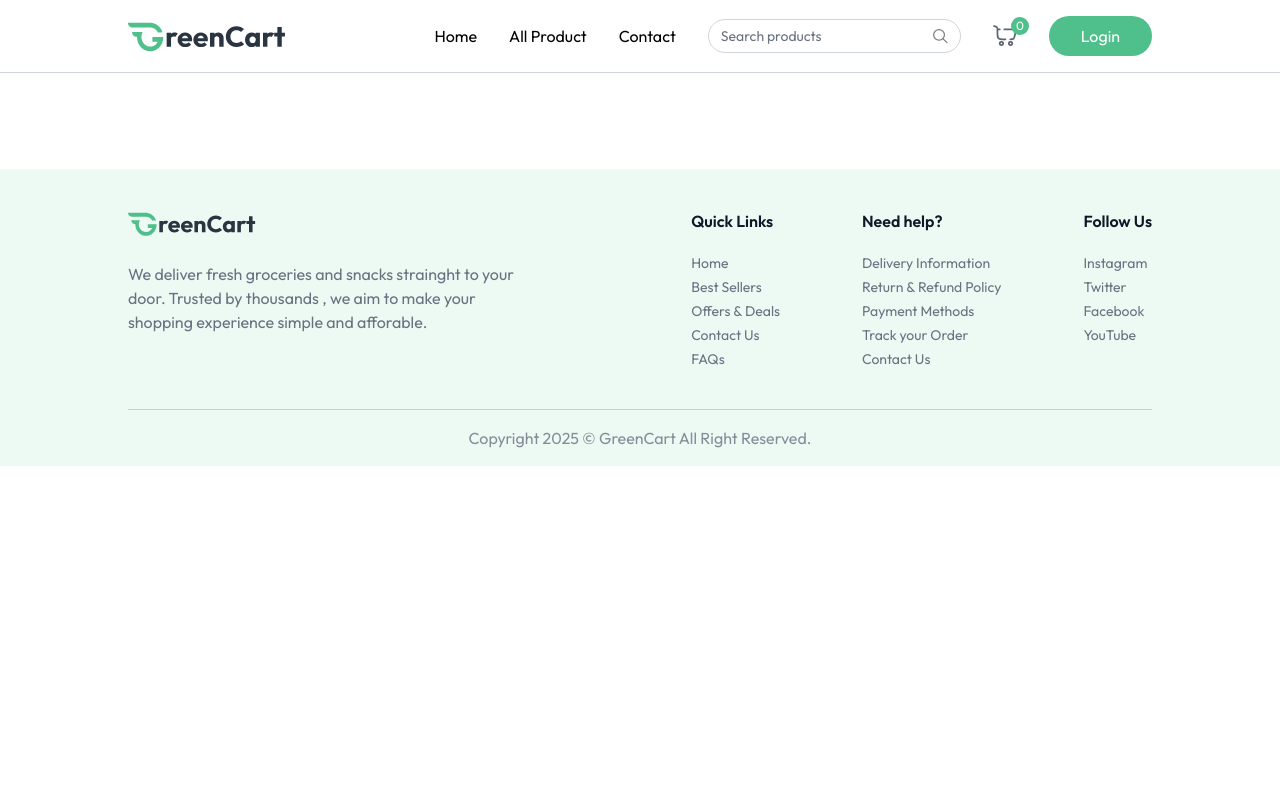
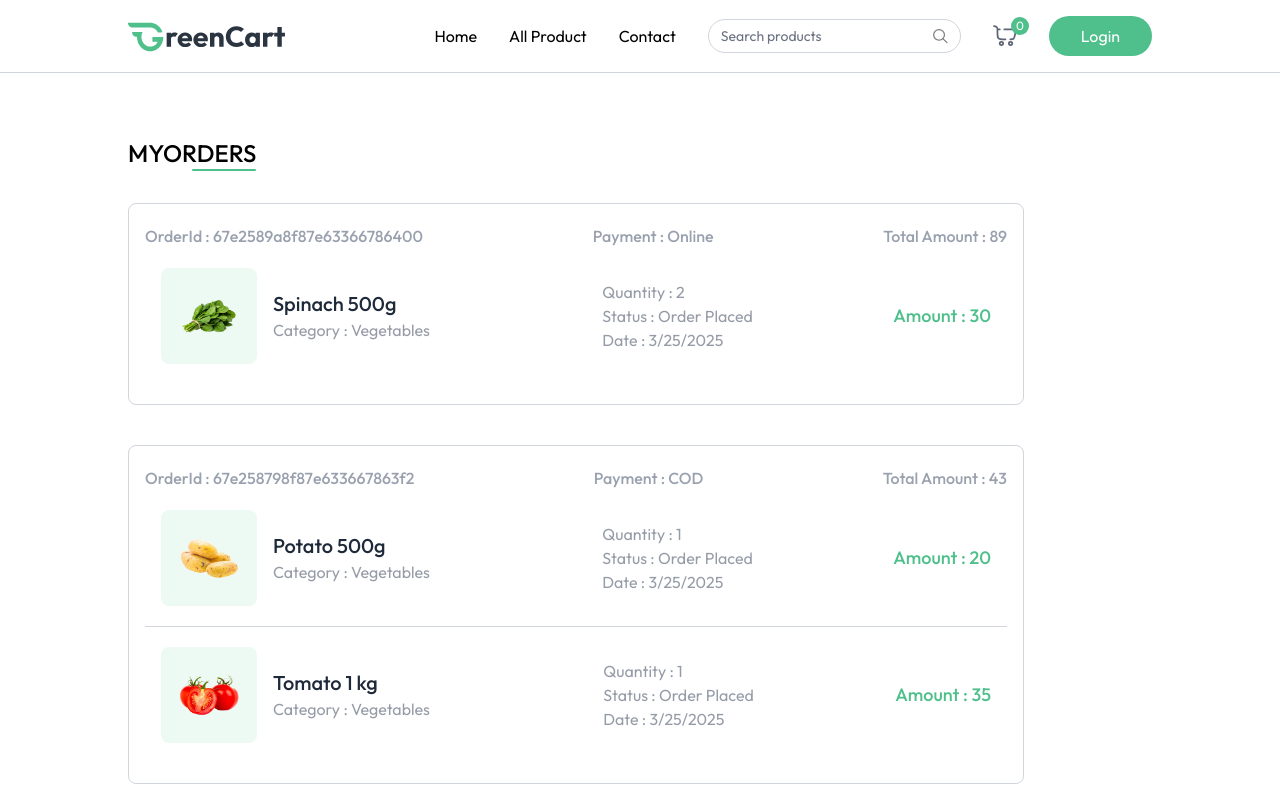
Before and after one commit to AnmolK08/GREEN_CART, a React (Vite) app in the folder frontend/: page /my-orders in a window 1280 px wide. Shown: the top 800 px of the page. Built offline with nearby package versions, Linux system fonts and the light colour scheme.

Commit message:
Added My Orders page and update currency handling in components

```diff
--- a/frontend/src/App.jsx
+++ b/frontend/src/App.jsx
@@ -11,6 +11,7 @@
 import ProductDetails from "./pages/ProductDetails.jsx";
 import Cart from "./pages/Cart.jsx";
 import AddAddress from "./pages/AddAddress.jsx";
+import MyOrders from "./pages/MyOrders.jsx";
 
 function App() {
   const isSellerPath = useLocation().pathname.includes("seller");
@@ -34,6 +35,7 @@
           <Route path="/products/:category/:id" element={ <ProductDetails/> } />
           <Route path="/cart" element={<Cart/>} />
           <Route path="/add-address" element={<AddAddress/>} />
+          <Route path="/my-orders" element={<MyOrders/>} />
         </Routes>
       </div>
       {!isSellerPath && <Footer/>}
--- a/frontend/src/components/ProductCard.jsx
+++ b/frontend/src/components/ProductCard.jsx
@@ -41,9 +41,9 @@
           </div>
           <div className="flex items-end justify-between mt-3">
             <p className="md:text-xl text-base font-medium text-primary">
-              {currency}${product.offerPrice}{" "}
+              {currency}{product.offerPrice}{" "}
               <span className="text-gray-500/60 md:text-sm text-xs line-through">
-                {currency}${product.price}
+                {currency}{product.price}
               </span>
             </p>
             <div
--- a/frontend/src/context/AppContext.jsx
+++ b/frontend/src/context/AppContext.jsx
@@ -6,7 +6,7 @@
 export const AppContext = createContext();
 
 export const AppContextProvider = ({ children }) => {
-  const currency = import.meta.VITE_CURRENCY;
+  const currency = import.meta.env.VITE_CURRENCY;
 
   const navigate = useNavigate();
   const [user, setuser] = useState(null);
--- /dev/null
+++ b/frontend/src/pages/MyOrders.jsx
@@ -0,0 +1,64 @@
+import React, { useEffect, useState } from "react";
+import { useAppContext } from "../context/AppContext";
+import { dummyOrders } from "../assets/assets";
+
+const MyOrders = () => {
+  const [myOrders, setMyOrders] = useState([]);
+  const { currency } = useAppContext();
+
+  const fetchMyOrders = () => {
+    setMyOrders(dummyOrders);
+  };
+
+  useEffect(() => {
+    fetchMyOrders();
+  }, []);
+
+  return (
+    <div className="mt-16 pb-16">
+      <div className="flex flex-col items-end w-max mb-8">
+        <p className="text-2xl font-medium uppercase">MyOrders</p>
+        <div className="w-16 h-0.5 bg-primary rounded-full"></div>
+      </div>
+
+      {myOrders.map((order , index)=>(
+
+        <div key={index} className="border border-gray-300 rounded-lg mb-10 p-4 py-5 max-w-4xl">
+            <p className="flex justify-between md:items-center text-gray-400 md:font-medium max-md:flex-col">
+                <span>OrderId : {order._id}</span>
+                <span>Payment : {order.paymentType}</span>
+                <span>Total Amount : {currency}{order.amount}</span>
+            </p>
+            {order.items.map((item ,index)=>(
+                <div key={index} className={`relative bg-white text-gray-500/70 ${order.items.length !== index+1 && "border-b"} border-gray-300 flex felx-col md:flex-row md:items-center justify-between p-4 py-5 md:gap-16 w-full max-w-4xl`}>
+                    <div className="flex items-center mb-4 md:mb-0">
+
+                        <div className="bg-primary/10 p-4 rounded-lg">
+                            <img src={item.product.image[0]} className="w-16 h-16" />
+                        </div>
+
+                        <div className="ml-4">
+                            <h2 className="text-xl font-medium text-gray-800">{item.product.name}</h2>
+                            <p>Category : {item.product.category}</p>
+                        </div>
+
+                    </div>
+
+                    <div className="flex flex-col justify-center md:ml-8 mb-4 md:mb-0">
+                        <p>Quantity : {item.quantity || "1"}</p>
+                        <p>Status : {order.status}</p>
+                        <p>Date : {new Date(order.createdAt).toLocaleDateString()}</p>
+                    </div>
+                    <p className="text-primary text-lg font-medium">
+                        Amount : {currency}{item.product.offerPrice * item.quantity}
+                    </p>
+
+                </div>
+            ))}
+        </div>
+      ))}
+    </div>
+  );
+};
+
+export default MyOrders;
--- a/frontend/src/pages/ProductDetails.jsx
+++ b/frontend/src/pages/ProductDetails.jsx
@@ -76,11 +76,11 @@
 
             <div className="mt-6">
               <p className="text-gray-500/70 line-through">
-                MRP: {currency}$
+                MRP: {currency}
                 {product.price}
               </p>
               <p className="text-2xl font-medium">
-                MRP: {currency}$
+                MRP: {currency}
                 {product.offerPrice}
               </p>
               <span className="text-gray-500/70">(inclusive of all taxes)</span>
```
